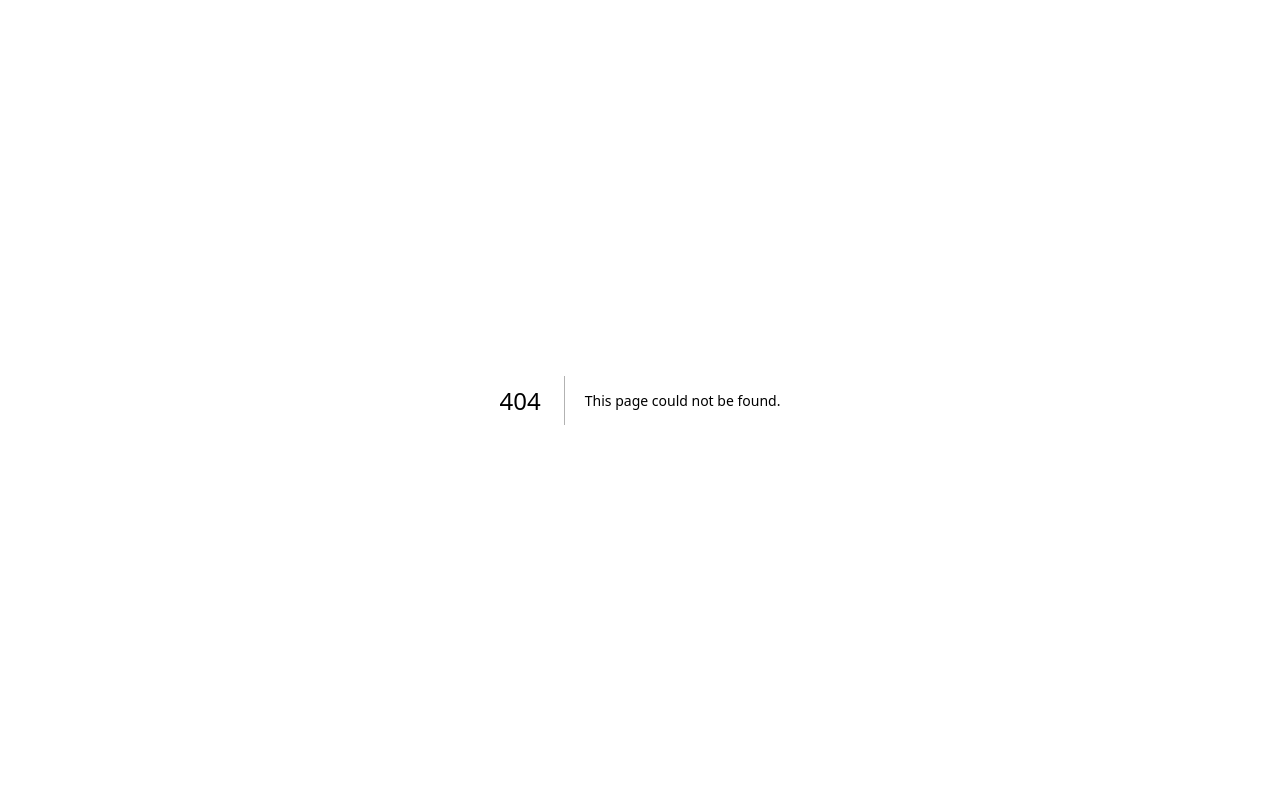
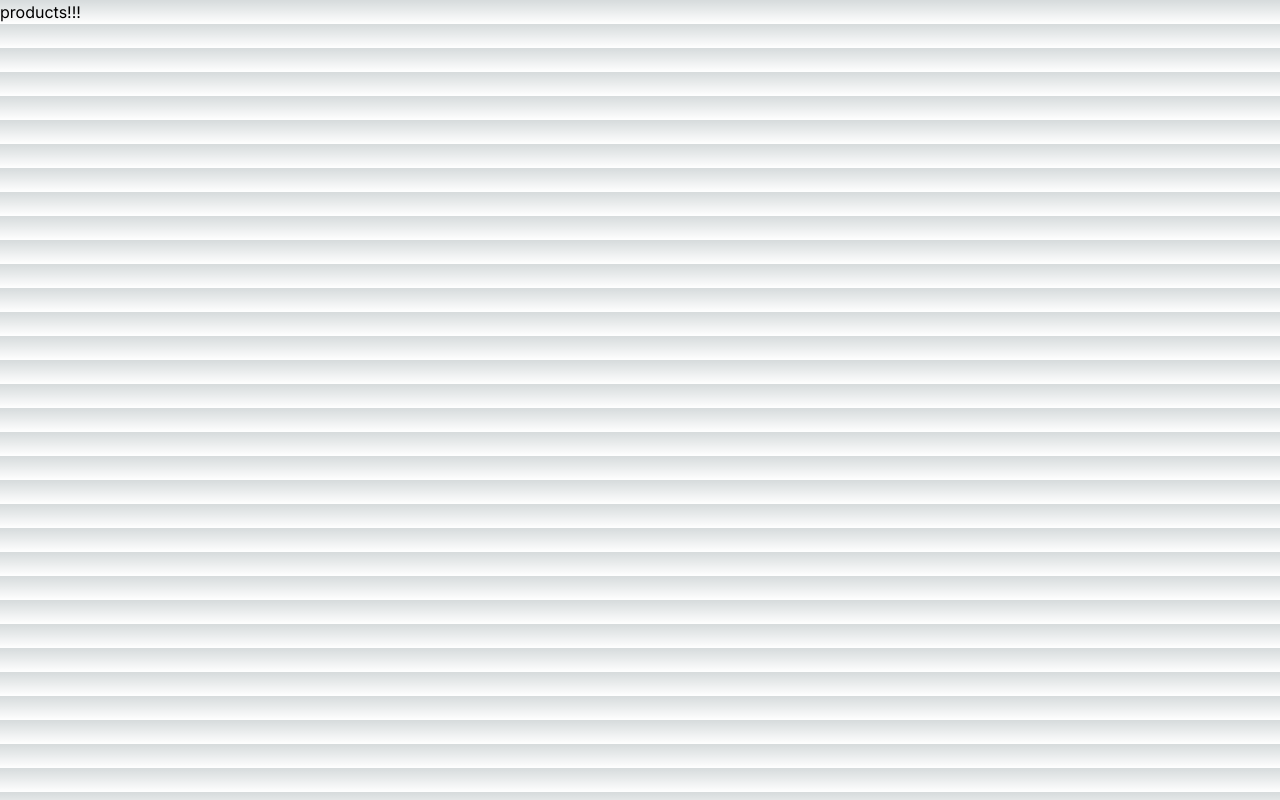
Before and after one commit to essaysir/note, a Next.js app: page /products in a window 1280 px wide. Before the commit this address had no page. Built offline with nearby package versions, Linux system fonts and the light colour scheme.

Commit message:
next js 정적 라우팅 구현

```diff
--- /dev/null
+++ b/src/app/products/page.tsx
@@ -0,0 +1,9 @@
+import React from 'react';
+
+export default function page() {
+    return (
+        <div>
+            products!!!
+        </div>
+    );
+}
--- /dev/null
+++ b/src/app/products/pants/page.tsx
@@ -0,0 +1,9 @@
+import React from 'react';
+
+export default function page() {
+    return (
+        <div>
+            pants ! ! !
+        </div>
+    );
+}
```
